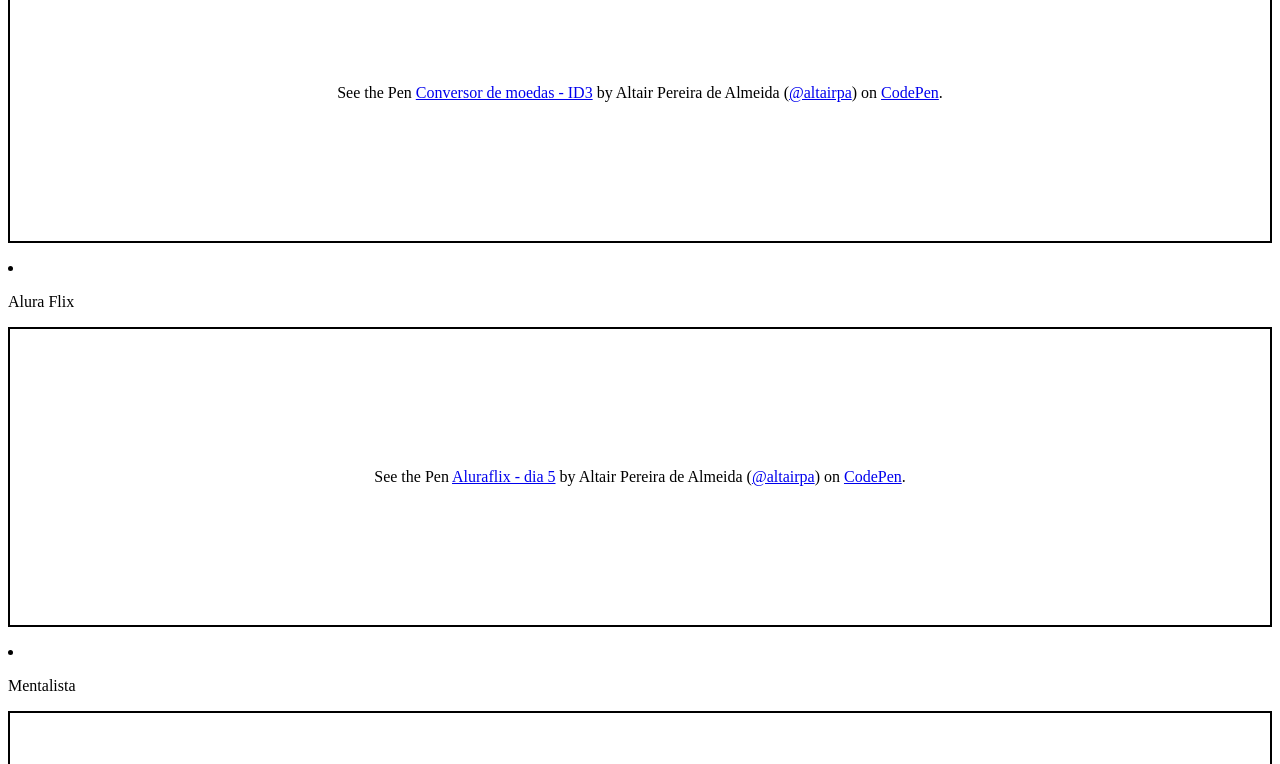
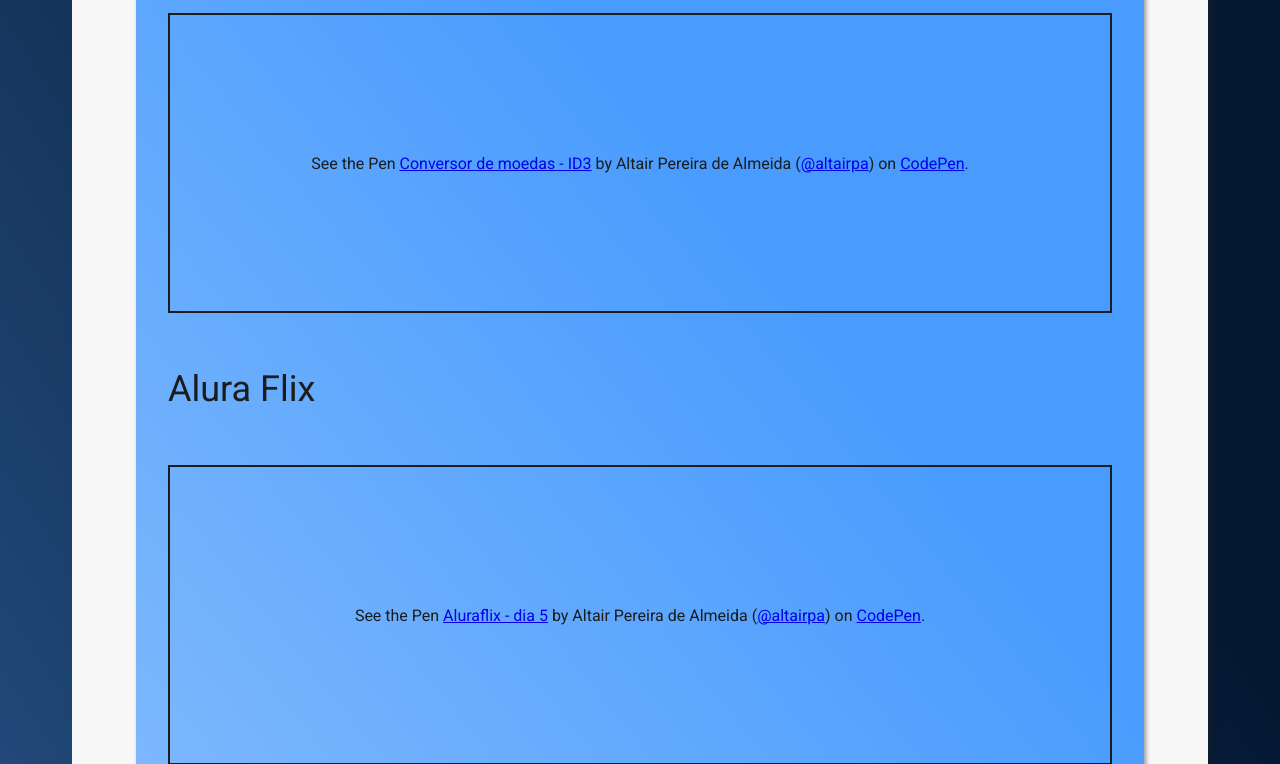
Before and after one commit to altairpa/certificard, a plain HTML site: page index.html in a window 1280 px wide. Shown: the part 625-1389 px from the top of the page. Drawn offline with Linux system fonts and the light colour scheme; a script that the page names is missing.

Commit message:
acertos para publicação na internet

```diff
--- a/index.html
+++ b/index.html
@@ -1,3 +1,11 @@
+<!DOCTYPE html>
+<html lang="bt-br" >
+<head>
+  <meta charset="UTF-8">
+  <title>CodePen - Aula 10 - Certificard</title>
+  <link rel="stylesheet" href="./style.css">
+
+</head>
 <body>
   <div class="container">
     <header class="cabecalho">
@@ -63,4 +71,6 @@
       <script async src="https://cpwebassets.codepen.io/assets/embed/ei.js"></script>
     </main>
   </div>
+      <script  src="./script.js"></script>
 </body>
+    </html>
```
